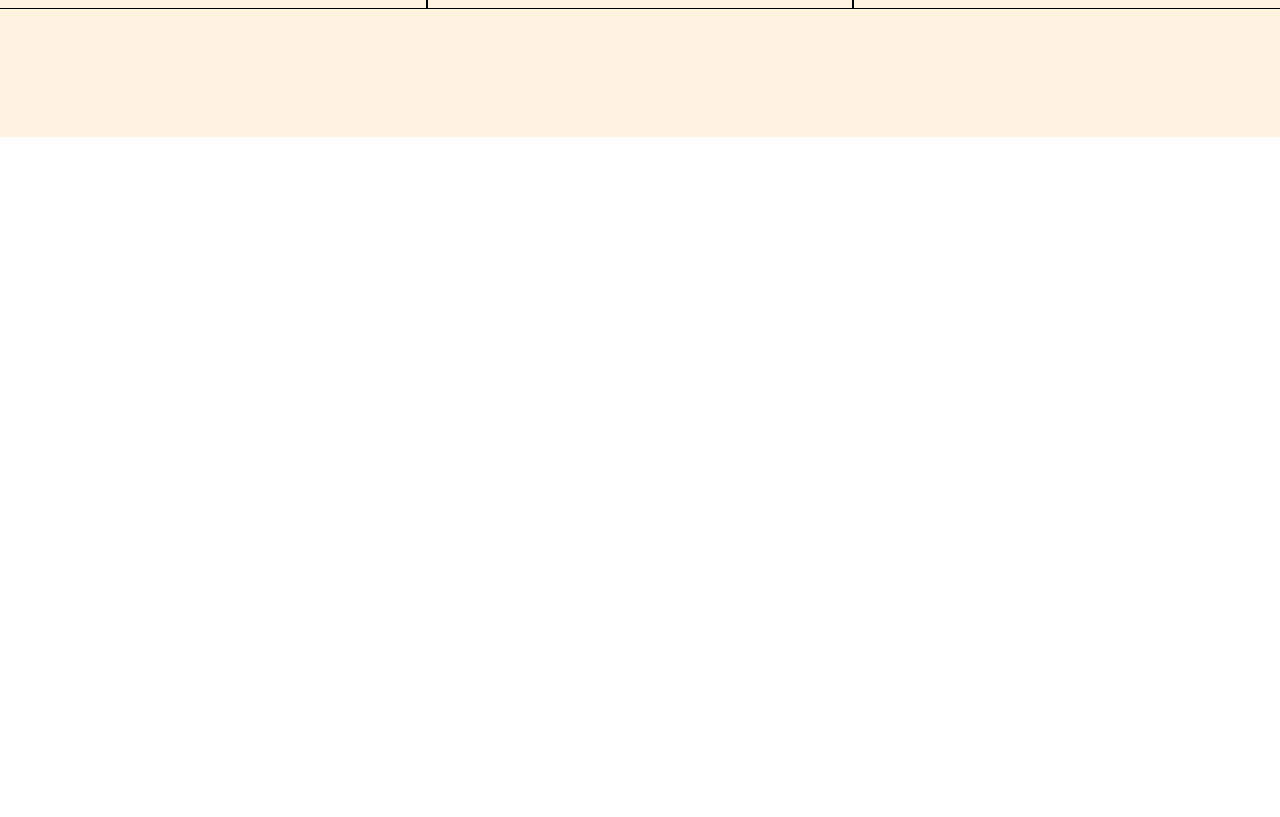
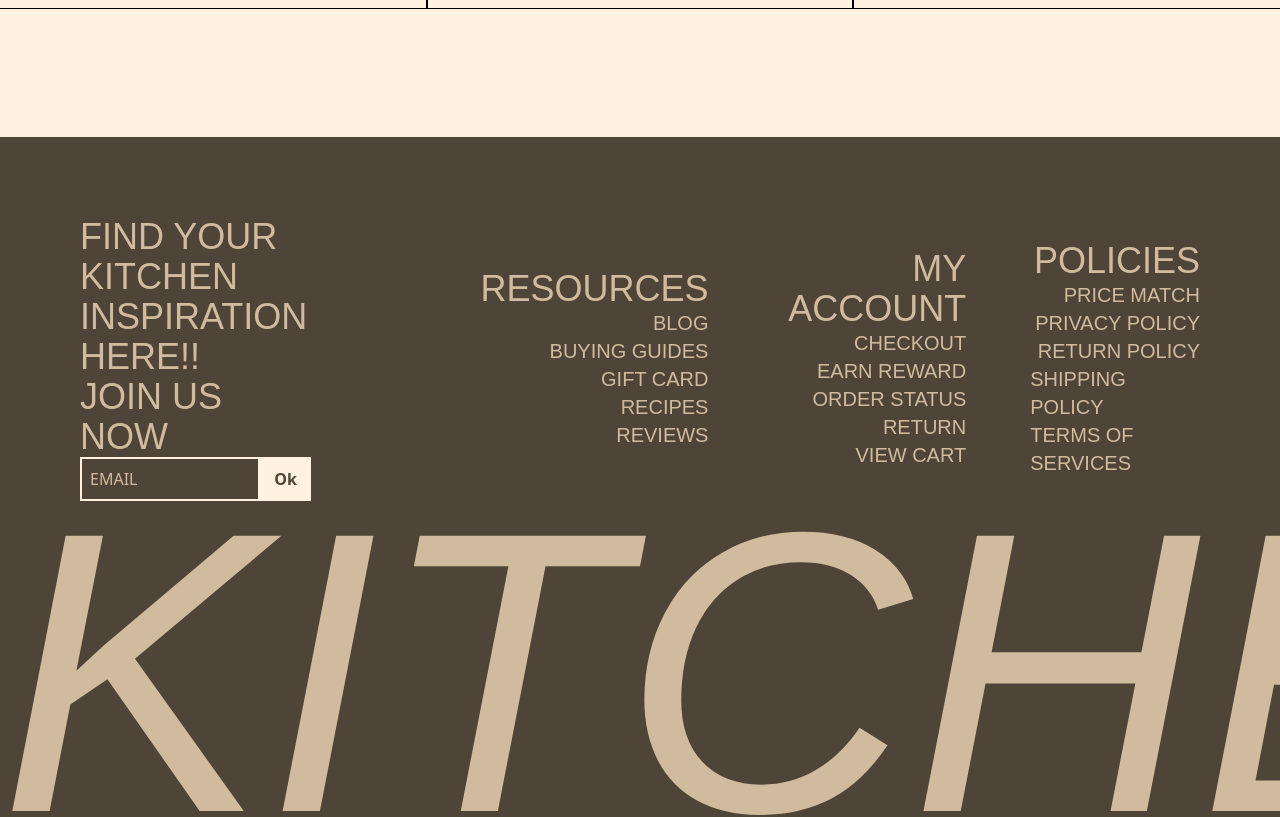
Before and after one commit to safkat07/Kitchen-Tools, a React (Vite) app: page / in a window 1280 px wide. Shown: the part 7300-8117 px from the top of the page. Before the commit the page ends 7437 px from the top, so only its background shows below. Built offline with nearby package versions, Linux system fonts and the light colour scheme; a web font is replaced by a local one.

Commit message:
footer complete

```diff
--- /dev/null
+++ b/src/Components/Footer/Footer.jsx
@@ -0,0 +1,65 @@
+import './footer.css'
+const Footer = () => {
+  return (
+    <div className='bg-textPrimary overflow-hidden relative text-secondary  h-[85vh]'>
+
+      <div className="w-full flex p-20 justify-between items-center">
+        <div className="w-[40%] relative ">
+          <p className="uppercase font-secondary text-4xl w-1/2">find your kitchen inspiration here!!</p>
+          <p className="uppercase font-secondary text-4xl w-1/2">join us now</p>
+          <input type="text" placeholder="EMAIL" className="w-[45%] outline-none py-2  pl-2 placeholder-secondary placeh bg-textPrimary border-2 border-primary " />
+          <input value="Ok" type="submit" className=" text-textPrimary font-bold border-2 bg-primary border-primary px-3 py-2" />
+        </div>
+        <div className=" flex justify-center items-center gap-16">
+          <div>
+            <p className='ftitle'>Resources</p>
+            <ul className="flex text-xl uppercase font-secondary items-end flex-col justify-center">
+              <li>Blog</li>
+              <li>buying guides</li>
+              <li>gift card</li>
+              <li>recipes</li>
+              <li>reviews</li>
+            </ul>
+          </div>
+          <div>
+            <p className='ftitle'>My Account</p>
+            <ul className="flex text-xl uppercase font-secondary items-end flex-col justify-center">
+              <li>checkout</li>
+              <li>earn reward</li>
+              <li>order status</li>
+              <li>return</li>
+              <li>view cart</li>
+            </ul>
+          </div>
+          <div>
+            <p className='ftitle'>Policies</p>
+            <ul className="flex text-xl uppercase font-secondary items-end flex-col justify-center">
+              <li>price match</li>
+              <li>privacy policy</li>
+              <li>return policy</li>
+              <li>shipping policy</li>
+              <li>terms of services</li>
+            </ul>
+          </div>
+        </div>
+
+      </div>
+
+
+
+
+
+
+
+      <div className="absolute inline-block left-0 right-0 -bottom-14 ">
+        <p className="uppercase  font-title text-center text-9xl lg:text-[25rem]  mx-auto">
+          <i>
+            kitchen
+          </i>
+        </p>
+      </div>
+    </div>
+  )
+}
+
+export default Footer
--- /dev/null
+++ b/src/Components/Footer/footer.css
@@ -0,0 +1,3 @@
+.ftitle{
+    @apply text-4xl font-secondary uppercase text-end
+}
--- a/src/MainLayout.jsx
+++ b/src/MainLayout.jsx
@@ -4,6 +4,7 @@ import ClearenceSell from "./Components/ClearenceSell/ClearenceSell"
 import DiscoverProducts from "./Components/DiscoverProducts/DiscoverProducts"
 import ExclusiveDeals from "./Components/ExclusiveDeals/ExclusiveDeals"
 import ExperinenceFlavour from "./Components/ExperinenceFlavour/ExperinenceFlavour"
+import Footer from "./Components/Footer/Footer"
 import JoinCulinary from "./Components/JoinCulinary/JoinCulinary"
 import WhyKitchen from "./Components/WhyKitchen/WhyKitchen"
 
@@ -18,6 +19,7 @@ const MainLayout = () => {
       <ExperinenceFlavour />
       <ExclusiveDeals />
       <BlewLinks />
+      <Footer />
     </>
   )
 }
```
